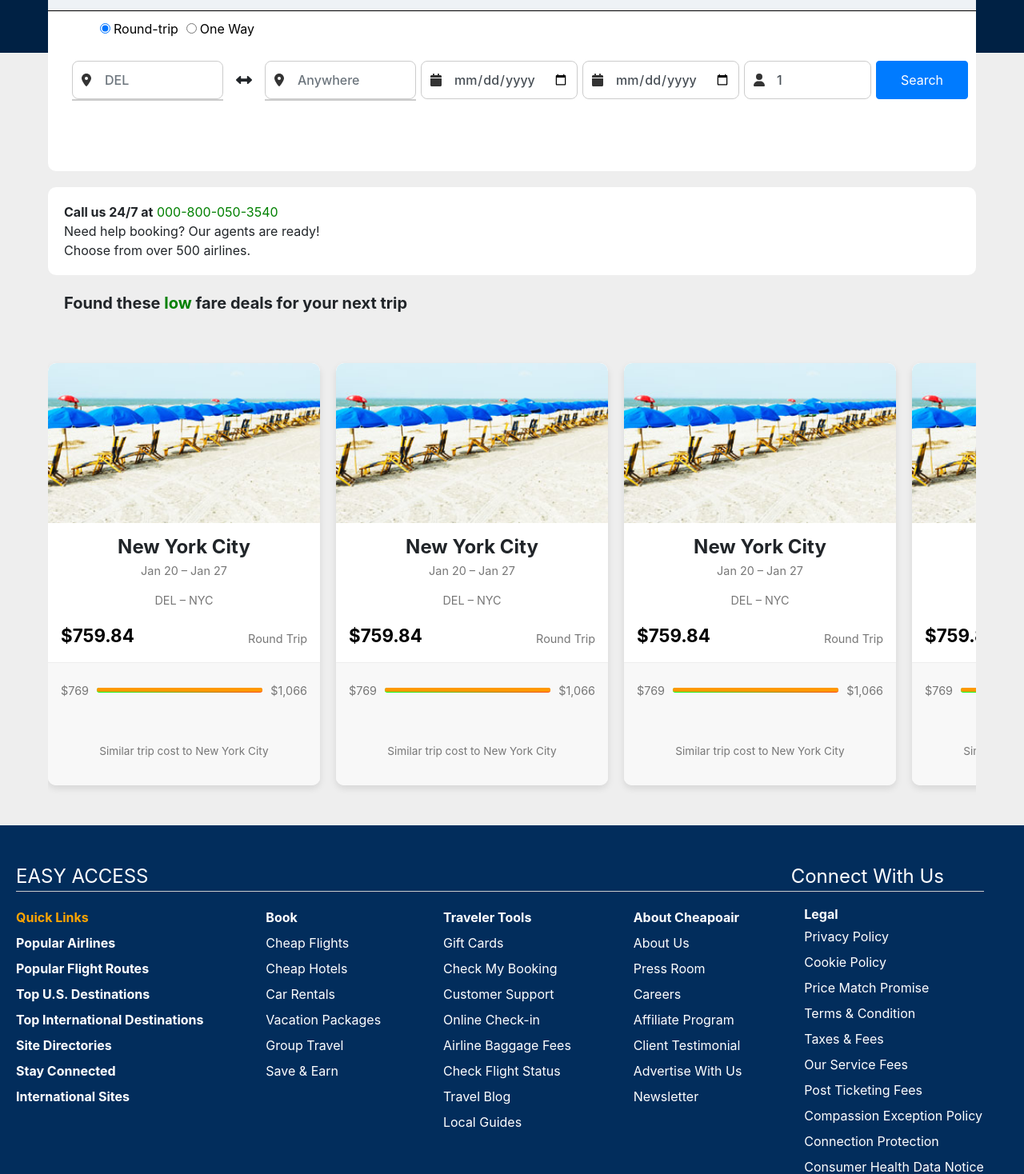
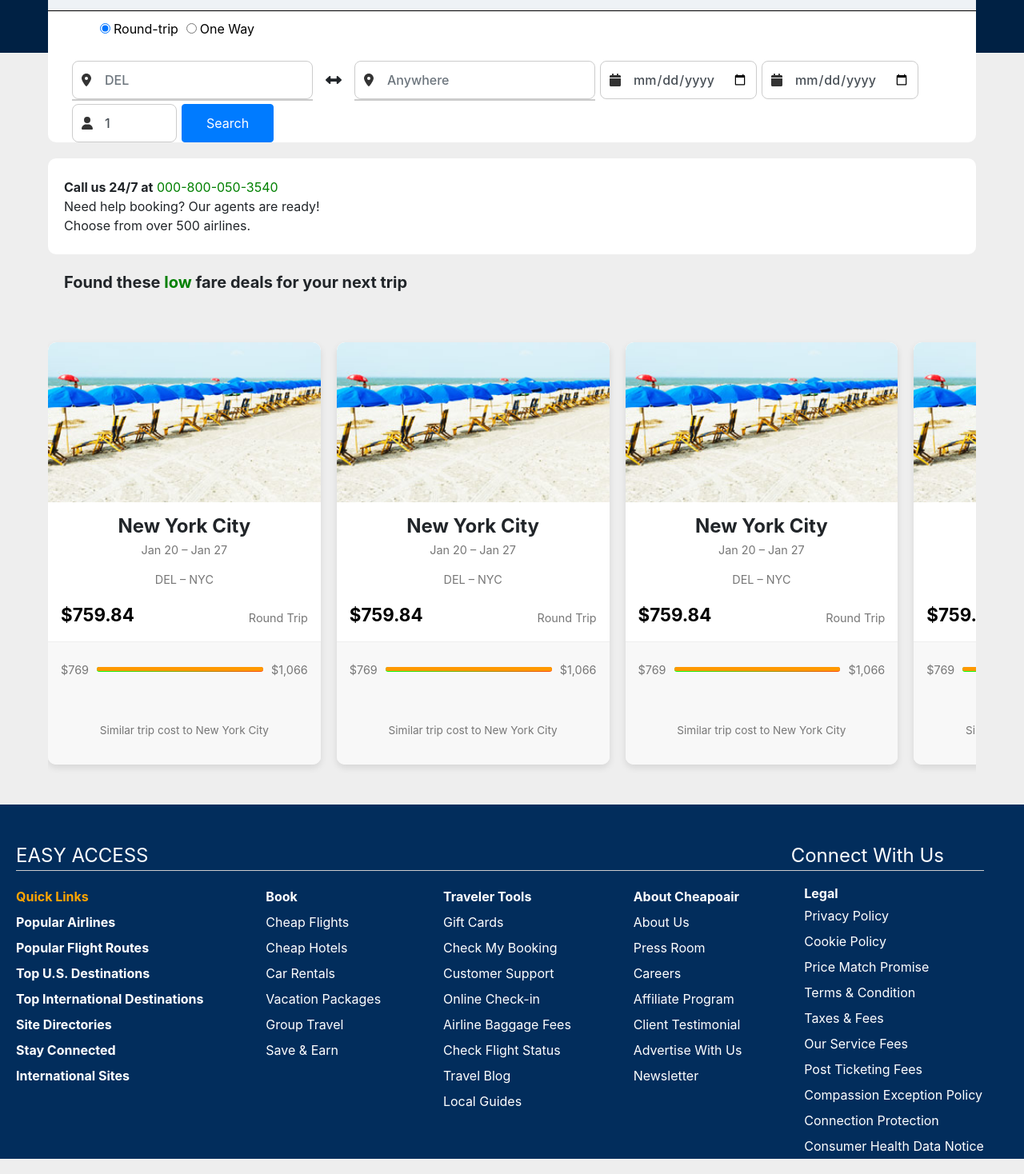
Before and after one commit to AG047/Flight-App, a React (Create React App) app: page / in a window 1280 px wide. Shown: the part 244-1712 px from the top of the page at 80% size. Built offline with nearby package versions, Linux system fonts and the light colour scheme.

Commit message:
Corrected Responsiveness

```diff
--- a/src/App.css
+++ b/src/App.css
@@ -269,9 +269,9 @@ a.panel {
   position: relative;
   width: 100%;
   margin-top: 19px;
-  gap: 10px;
+  /* gap: 10px; */
   align-items: center;
-  height: 200px;
+  /* height: 200px; */
   border-radius: 0 0 10px 10px;
   box-sizing: content-box;
 }
@@ -451,7 +451,7 @@ input {
 }
 .helpline {
   position: relative;
-  height: 110px;
+  /* height: 110px; */
   width: 100%;
   /* Default width for smaller screens */
   max-width: 100%;
@@ -630,7 +630,6 @@ input {
 footer {
   background-color: #022d5c;
   padding-top: 1rem;
-  height: 500px;
 }
 
 .footer-container {
@@ -1087,7 +1086,7 @@ td {
   box-sizing: border-box;
 }
 .trip-card {
-  width: 340px; /* Adjust width to make it more similar to the image */
+  min-width: 310px;
   border-radius: 10px;
   box-shadow: 0 4px 12px rgba(0, 0, 0, 0.1);
   overflow: hidden;
@@ -1190,8 +1189,6 @@ td {
   flex: 0 0 calc(33% - 20px);
   scroll-snap-align: start;
   position: relative;
-  height: 100%; /* Full height */
-  max-width: 340px; /* Limit the width of each card */
   border-radius: 10px; /* Rounded corners */
   box-shadow: 0 4px 8px rgba(0, 0, 0, 0.1); /* Card shadow */
   background-color: #fff;
--- /dev/null
+++ b/src/components/Footer.jsx
@@ -0,0 +1,92 @@
+import React from "react";
+
+const Footer = () => {
+  return (
+    <div>
+      {" "}
+      <footer>
+        <div className="footer-container ">
+          <div className="social-media">
+            <span className="access-title">EASY ACCESS</span>
+            <div className="icons">
+              <span className="connect-text">Connect With Us</span>
+              <span className="icon">
+                <i className="fa-brands fa-facebook"></i>
+              </span>
+              <span className="icon">
+                <i className="fa-brands fa-instagram"></i>
+              </span>
+              <span className="icon">
+                <i className="fa-brands fa-twitter"></i>
+              </span>
+              <span className="icon">
+                <i className="fa-brands fa-tiktok"></i>
+              </span>
+            </div>
+          </div>
+          <div className=" text-white font-weight-bold d-flex justify-content-between mt-3">
+            <div className=" font-weight-bold d-flex flex-column">
+              <span className="my-1 link-hover " style={{ color: "orange" }}>
+                Quick Links
+              </span>
+              <span className="my-1 link-hover">Popular Airlines</span>
+              <span className="my-1 link-hover">Popular Flight Routes</span>
+              <span className="my-1 link-hover">Top U.S. Destinations</span>
+              <span className="my-1 link-hover">
+                Top International Destinations
+              </span>
+              <span className="my-1 link-hover">Site Directories</span>
+              <span className="my-1 link-hover">Stay Connected</span>
+              <span className="my-1 link-hover">International Sites</span>
+            </div>
+            <div className="d-flex flex-column font-weight-normal">
+              <span className=" my-1 font-weight-bold">Book</span>
+              <span className=" my-1 icon">Cheap Flights</span>
+              <span className=" my-1 icon">Cheap Hotels</span>
+              <span className=" my-1 icon">Car Rentals</span>
+              <span className=" my-1 icon">Vacation Packages</span>
+              <span className=" my-1 icon">Group Travel</span>
+              <span className=" my-1 icon">Save & Earn</span>
+            </div>
+            <div className="d-flex flex-column font-weight-normal">
+              <span className="font-weight-bold my-1">Traveler Tools</span>
+              <span className="my-1 icon">Gift Cards</span>
+              <span className="my-1 icon">Check My Booking</span>
+              <span className="my-1 icon">Customer Support</span>
+              <span className="my-1 icon">Online Check-in</span>
+              <span className="my-1 icon">Airline Baggage Fees</span>
+              <span className="my-1 icon">Check Flight Status</span>
+              <span className="my-1 icon">Travel Blog</span>{" "}
+              <span className="my-1 icon">Local Guides</span>
+            </div>
+            <div className="d-flex flex-column font-weight-normal">
+              <span className=" my-1  font-weight-bold">About Cheapoair</span>
+              <span className="my-1 icon">About Us</span>
+              <span className="my-1 icon">Press Room</span>
+              <span className="my-1 icon">Careers</span>
+              <span className="my-1 icon">Affiliate Program</span>
+              <span className="my-1 icon">Client Testimonial</span>
+              <span className="my-1 icon">Advertise With Us</span>
+              <span className="my-1 icon">Newsletter</span>
+            </div>
+            <div className="d-flex flex-column font-weight-normal">
+              <span className="font-weight-bold">Legal</span>
+              <span className="my-1 icon">Privacy Policy</span>
+              <span className="my-1 icon">Cookie Policy</span>
+              <span className="my-1 icon">Price Match Promise</span>
+              <span className="my-1 icon">Terms & Condition</span>
+              <span className="my-1 icon">Taxes & Fees</span>
+              <span className="my-1 icon">Our Service Fees</span>
+              <span className="my-1 icon">Post Ticketing Fees</span>
+              <span className="my-1 icon">Compassion Exception Policy</span>
+              <span className="my-1 icon">Connection Protection</span>
+              <span className="my-1 icon">Consumer Health Data Notice</span>
+            </div>
+          </div>
+        </div>
+      </footer>
+    </div>
+  );
+};
+
+export default Footer;
--- a/src/roundtrip.js
+++ b/src/roundtrip.js
@@ -138,7 +138,7 @@ const RoundTrip = ({ initialValues, isReturnDatePresent = true }) => {
         style={{ gap: "6px", marginTop: "20px", padding: "0 10px" }}
       >
         {/* Departure */}
-        <div className="position-relative" style={{ flex: "1 1 150px" }}>
+        <div className="position-relative">
           <FontAwesomeIcon
             icon={faLocationDot}
             className="position-absolute"
@@ -209,7 +209,7 @@ const RoundTrip = ({ initialValues, isReturnDatePresent = true }) => {
         </div>
 
         {/* Arrival */}
-        <div className="position-relative" style={{ flex: "1 1 150px" }}>
+        <div className="position-relative">
           <FontAwesomeIcon
             icon={faLocationDot}
             className="position-absolute"
@@ -272,7 +272,7 @@ const RoundTrip = ({ initialValues, isReturnDatePresent = true }) => {
         </div>
 
         {/* Departure Date */}
-        <div className="position-relative" style={{ flex: "1 1 150px" }}>
+        <div className="position-relative">
           <FontAwesomeIcon
             icon={faCalendar}
             className="position-absolute"
@@ -303,7 +303,7 @@ const RoundTrip = ({ initialValues, isReturnDatePresent = true }) => {
 
         {/* Return Date */}
         {isReturnDatePresent && (
-          <div className="position-relative" style={{ flex: "1 1 150px" }}>
+          <div className="position-relative">
             <FontAwesomeIcon
               icon={faCalendar}
               className="position-absolute"
@@ -334,7 +334,7 @@ const RoundTrip = ({ initialValues, isReturnDatePresent = true }) => {
         )}
 
         {/* Travellers */}
-        <div className="position-relative" style={{ flex: "1 1 120px" }}>
+        <div className="position-relative">
           <FontAwesomeIcon
             icon={faUser}
             className="position-absolute"
--- a/src/travel.js
+++ b/src/travel.js
@@ -2,6 +2,7 @@ import { Button } from "react-bootstrap";
 import React, { useState } from "react";
 import HeaderWebsite from "./headerWebsite";
 import RoundTrip from "./roundtrip";
+import Footer from "./components/Footer";
 
 const TravelApp = () => {
   const [tripType, setTripType] = useState("Round-trip");
@@ -15,16 +16,6 @@ const TravelApp = () => {
     setTripType(type);
   };
 
-  const handleFormSubmit = (e) => {
-    e.preventDefault();
-    console.log({
-      departure,
-      arrival,
-      departureDate,
-      returnDate,
-      travellers,
-    });
-  };
 
   return (
     <>
@@ -40,15 +31,6 @@ const TravelApp = () => {
               <li className="flight-tab panel">
                 <a href="#">Flight</a>
               </li>
-              {/* <li className="flight-tab panel">
-                <a href="#">Packages</a>
-              </li>
-              <li className="flight-tab panel">
-                <a href="#">Hotels</a>
-              </li>
-              <li className="flight-tab panel">
-                <a href="#">Cars</a>
-              </li> */}
             </ul>
           </div>
 
@@ -73,7 +55,9 @@ const TravelApp = () => {
               </form>
             </div>
             {tripType === "Round-trip" && <RoundTrip />}
-            {tripType === "One Way" && <RoundTrip isReturnDatePresent={false}/>}
+            {tripType === "One Way" && (
+              <RoundTrip isReturnDatePresent={false} />
+            )}
             {tripType === "Multi-City" && <RoundTrip />}
           </div>
           <div className="helpline">
@@ -134,87 +118,7 @@ const TravelApp = () => {
             </div>
           </div>
         </div>
-        <footer>
-          <div className="footer-container ">
-            <div className="social-media">
-              <span className="access-title">EASY ACCESS</span>
-              <div className="icons">
-                <span className="connect-text">Connect With Us</span>
-                <span className="icon">
-                  <i className="fa-brands fa-facebook"></i>
-                </span>
-                <span className="icon">
-                  <i className="fa-brands fa-instagram"></i>
-                </span>
-                <span className="icon">
-                  <i className="fa-brands fa-twitter"></i>
-                </span>
-                <span className="icon">
-                  <i className="fa-brands fa-tiktok"></i>
-                </span>
-              </div>
-            </div>
-            <div className=" text-white font-weight-bold d-flex justify-content-between my-3">
-              <div className=" font-weight-bold d-flex flex-column">
-                <span className="my-1 link-hover " style={{ color: "orange" }}>
-                  Quick Links
-                </span>
-                <span className="my-1 link-hover">Popular Airlines</span>
-                <span className="my-1 link-hover">Popular Flight Routes</span>
-                <span className="my-1 link-hover">Top U.S. Destinations</span>
-                <span className="my-1 link-hover">
-                  Top International Destinations
-                </span>
-                <span className="my-1 link-hover">Site Directories</span>
-                <span className="my-1 link-hover">Stay Connected</span>
-                <span className="my-1 link-hover">International Sites</span>
-              </div>
-              <div className="d-flex flex-column font-weight-normal">
-                <span className=" my-1 font-weight-bold">Book</span>
-                <span className=" my-1 icon">Cheap Flights</span>
-                <span className=" my-1 icon">Cheap Hotels</span>
-                <span className=" my-1 icon">Car Rentals</span>
-                <span className=" my-1 icon">Vacation Packages</span>
-                <span className=" my-1 icon">Group Travel</span>
-                <span className=" my-1 icon">Save & Earn</span>
-              </div>
-              <div className="d-flex flex-column font-weight-normal">
-                <span className="font-weight-bold my-1">Traveler Tools</span>
-                <span className="my-1 icon">Gift Cards</span>
-                <span className="my-1 icon">Check My Booking</span>
-                <span className="my-1 icon">Customer Support</span>
-                <span className="my-1 icon">Online Check-in</span>
-                <span className="my-1 icon">Airline Baggage Fees</span>
-                <span className="my-1 icon">Check Flight Status</span>
-                <span className="my-1 icon">Travel Blog</span>{" "}
-                <span className="my-1 icon">Local Guides</span>
-              </div>
-              <div className="d-flex flex-column font-weight-normal">
-                <span className=" my-1  font-weight-bold">About Cheapoair</span>
-                <span className="my-1 icon">About Us</span>
-                <span className="my-1 icon">Press Room</span>
-                <span className="my-1 icon">Careers</span>
-                <span className="my-1 icon">Affiliate Program</span>
-                <span className="my-1 icon">Client Testimonial</span>
-                <span className="my-1 icon">Advertise With Us</span>
-                <span className="my-1 icon">Newsletter</span>
-              </div>
-              <div className="d-flex flex-column font-weight-normal">
-                <span className="font-weight-bold">Legal</span>
-                <span className="my-1 icon">Privacy Policy</span>
-                <span className="my-1 icon">Cookie Policy</span>
-                <span className="my-1 icon">Price Match Promise</span>
-                <span className="my-1 icon">Terms & Condition</span>
-                <span className="my-1 icon">Taxes & Fees</span>
-                <span className="my-1 icon">Our Service Fees</span>
-                <span className="my-1 icon">Post Ticketing Fees</span>
-                <span className="my-1 icon">Compassion Exception Policy</span>
-                <span className="my-1 icon">Connection Protection</span>
-                <span className="my-1 icon">Consumer Health Data Notice</span>
-              </div>
-            </div>
-          </div>
-        </footer>
+        <Footer />
       </main>
     </>
   );
```
